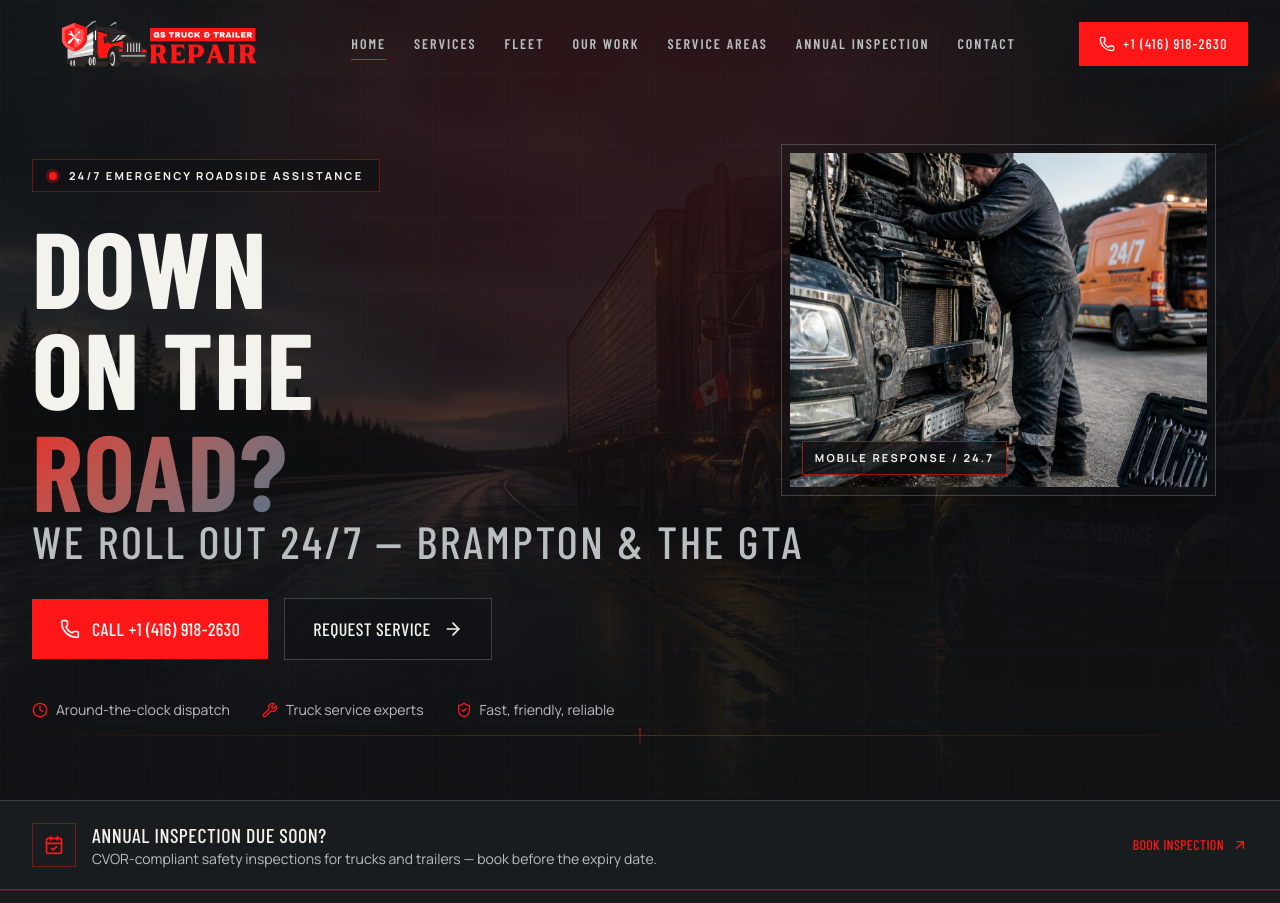
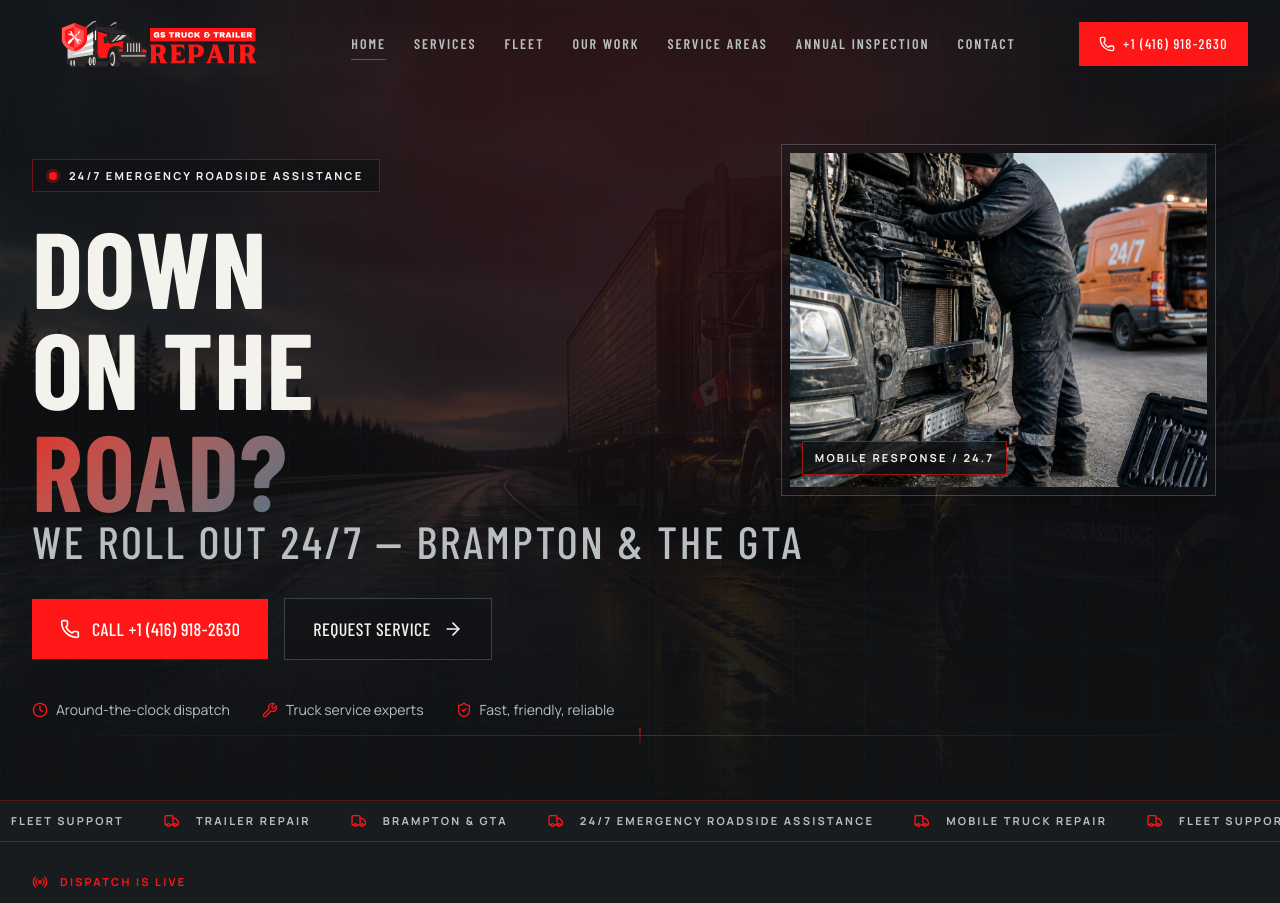
Before and after one commit to aroradakshesh15-blip/GS-Trucks, a React (Vite) app: page / in a window 1280 px wide. Shown: the top 903 px of the page. Built offline with nearby package versions, Linux system fonts and the light colour scheme; a web font is replaced by a local one.

Commit message:
Remove annual inspection banner from home page
Now redundant with the Annual Inspection link in the main nav and footer.

Co-Authored-By: Claude Sonnet 5 <noreply@anthropic.com>

```diff
--- a/src/components/annual-inspection-strip.tsx
+++ /dev/null
@@ -1,36 +0,0 @@
-"use client";
-
-import { Link } from "@tanstack/react-router";
-import { ArrowUpRight, CalendarCheck } from "lucide-react";
-
-import { Reveal } from "@/components/motion";
-
-export function AnnualInspectionStrip() {
-  return (
-    <section className="border-y border-border bg-surface">
-      <Reveal>
-        <Link
-          to="/annual-inspection"
-          className="group mx-auto flex w-full max-w-7xl flex-wrap items-center gap-4 px-5 py-5 sm:px-8"
-        >
-          <span className="flex h-11 w-11 shrink-0 items-center justify-center border border-primary/40 text-primary">
-            <CalendarCheck className="h-5 w-5" />
-          </span>
-          <span className="flex-1">
-            <span className="block font-display text-lg tracking-wide sm:text-xl">
-              Annual inspection due soon?
-            </span>
-            <span className="block text-sm text-muted-foreground">
-              CVOR-compliant safety inspections for trucks and trailers — book before the expiry
-              date.
-            </span>
-          </span>
-          <span className="flex items-center gap-2 font-display text-sm tracking-wide text-primary transition-transform group-hover:translate-x-1">
-            Book inspection
-            <ArrowUpRight className="h-4 w-4" />
-          </span>
-        </Link>
-      </Reveal>
-    </section>
-  );
-}
--- a/src/routes/index.tsx
+++ b/src/routes/index.tsx
@@ -1,6 +1,5 @@
 import { createFileRoute } from "@tanstack/react-router";
 
-import { AnnualInspectionStrip } from "@/components/annual-inspection-strip";
 import { EmergencyCta } from "@/components/emergency-cta";
 import { EmergencyStrip } from "@/components/emergency-strip";
 import { FleetSection } from "@/components/fleet-section";
@@ -64,7 +63,6 @@ function Home() {
           GS Truck &amp; Trailer Repair — 24/7 heavy duty truck and trailer repair in Brampton
         </h1>
         <Hero />
-        <AnnualInspectionStrip />
         <EmergencyStrip />
         <ServicesRail />
         <WhyUs />
```
